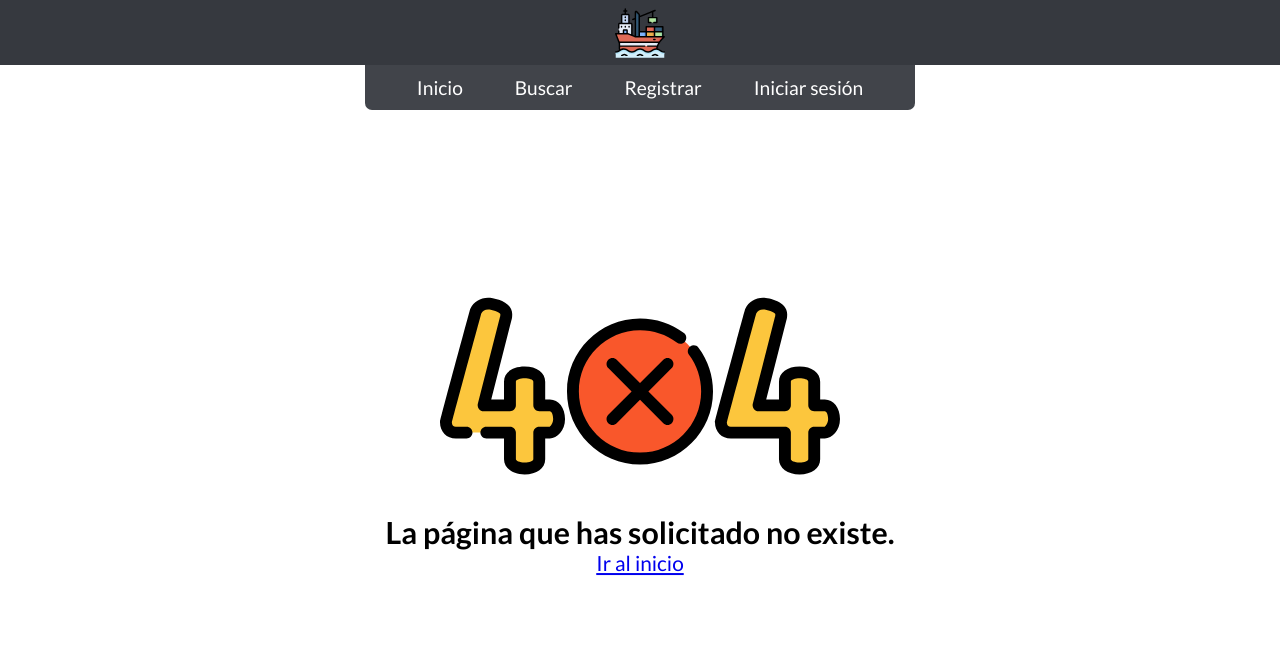
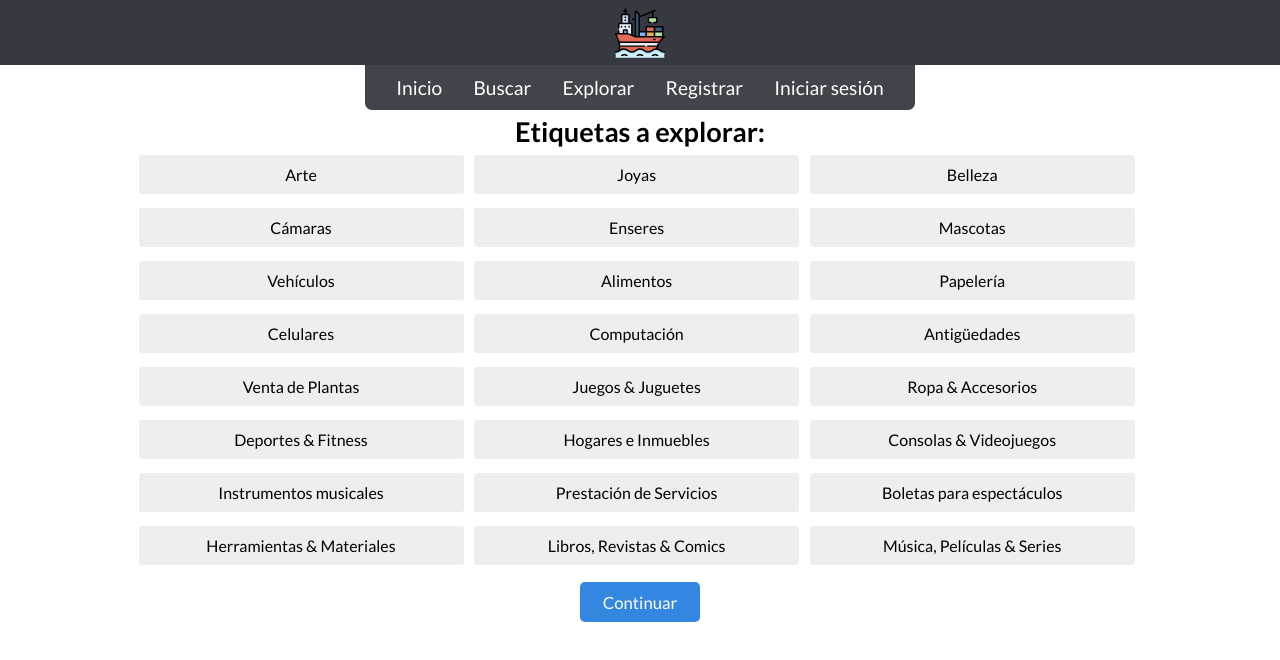
Before and after one commit to gianllopez/Volga, a React (Create React App) app: page /products/explore in a window 1280 px wide. Shown: the top 660 px of the page. Built offline with nearby package versions, Linux system fonts and the light colour scheme.

Commit message:
Explore: UI ready, creo.

```diff
--- a/src/assets/index.js
+++ b/src/assets/index.js
@@ -48,7 +48,7 @@ export const cn_icons = {
 };
 
 // ---------- UserTags (Page) Exports ---------- //
-export const tagsProps = Object.entries({
+export const tagsProps = {
    'Vehículos': vehicles_icon,
    'Alimentos': foods_icon,
    'Mascotas': pets_icon,
@@ -73,7 +73,7 @@ export const tagsProps = Object.entries({
    'Joyas': jewelry_icon,
    'Ropa & Accesorios': clothes_icon,
    'Prestación de Servicios': services_icon
-});
+};
 
 // ---------- ShopProfile (Page) Exports ---------- //
 export const statsicons = {
--- a/src/index.js
+++ b/src/index.js
@@ -5,7 +5,7 @@ import {
    Logup, ContactNetworks, UserProfilePicture, UserTags,
    Login, UserProfile, ProductPage, Home,
    PostProduct, NewOpinion, ClientsOpinions,
-   ShopContact, SearchResults, NotFound
+   ShopContact, SearchResults, NotFound, Explore
 } from './pages/';
 import { MainLayout } from './pages/components/';
 import './index.css';
@@ -40,6 +40,7 @@ ReactDOM.render(
                <NoAuthRoute exact path="/logup" component={Logup} /> {/* Ready, por revisar si hay código que resumir... */}
                <NoAuthRoute exact path="/login" component={Login} />
                <Route exact path="/users/:username" component={UserProfile} />
+               <Route exact path="/products/explore" component={Explore} />
                <Route exact path="/:username/catalog/:productkey" component={ProductPage} />
                <ProtectedRoute exact path="/my-products/new" component={PostProduct} />
                <Route exact path="/:username/opinions" component={ClientsOpinions} /> {/* Ready, por revisar si hay código que resumir... */}
--- /dev/null
+++ b/src/pages/Explore.js
@@ -0,0 +1,17 @@
+import React, { Component } from 'react';
+import { ButtonLoader, TagsSelector } from './components';
+import './styles/Explore.css';
+
+class Explore extends Component {
+   render() {
+      return (
+         <div id="explore-page">
+            <h1>Etiquetas a explorar:</h1>
+            <TagsSelector/>
+            <ButtonLoader/>
+         </div>
+      );
+   };
+};
+
+export default Explore;
--- a/src/pages/UserTags.js
+++ b/src/pages/UserTags.js
@@ -73,7 +73,7 @@ class UserTags extends Component {
                <span>Selecciona las que quieras</span>
             </div>
             <div id="tags-entries">
-               {tagsProps.map(
+               {Object.entries(tagsProps).map(
                   (tagdata, i) => (
                      <TagBox
                         key={i}
--- /dev/null
+++ b/src/pages/components/Explore/TagsSelector.css
@@ -0,0 +1,22 @@
+#tags-selector p {
+   background-color: #eeeeee;
+   padding: 10px 0;
+   border-radius: 3px;
+   text-align: center;
+   margin: 7px;
+   width: 90vw;
+   max-width: 325px;
+}
+
+@media (min-width: 768px) {
+   #tags-selector {
+      display: grid;
+      grid-template-columns: repeat(2, 50%);
+   }
+}
+
+@media (min-width: 1035px) {
+   #tags-selector {
+      grid-template-columns: repeat(3, 33%);
+   }
+}
--- /dev/null
+++ b/src/pages/components/Explore/TagsSelector.js
@@ -0,0 +1,20 @@
+import React, { Component } from 'react';
+import { tagsProps } from '../../../assets';
+import './TagsSelector.css';
+
+class TagsSelector extends Component {
+   render() {
+      let tags = Object.keys(tagsProps).sort((a, b) => a.length - b.length);
+      return (
+         <div id="tags-selector">
+            {tags.map((tag, index) => (
+               <p key={index}>
+                  {tag}
+               </p>
+            ))}
+         </div>
+      );
+   };
+};
+
+export default TagsSelector;
--- a/src/pages/components/common/NavBar.js
+++ b/src/pages/components/common/NavBar.js
@@ -30,12 +30,12 @@ function NavBar(props) {
          <div id="navbar-links">
             <Link to="/">Inicio</Link>
             <SearchLink />
-            {/* <Link to="/shops/explore">Explorar</Link> */}
+            <Link to="/products/explore">Explorar</Link>
             {isAuthenticated ?
                <Fragment>
                   <Link to="/my-products/new">Postear</Link>
-                  <Link to="/users/me">Mi perfil</Link>
-                  <a href="/" onClick={logOut}>Cerrar sesión</a>
+                  {/* <Link to="/users/me">Mi perfil</Link> */}
+                  {/* <a href="/" onClick={logOut}>Cerrar sesión</a> */}
                </Fragment> :
                <Fragment>
                   <Link to="/logup">Registrar</Link>
--- a/src/pages/components/index.js
+++ b/src/pages/components/index.js
@@ -25,3 +25,4 @@ export { default as CommentInput } from './NewOpinion/CommentInput';
 export { default as ContactLink } from './ShopContact/ContactLink';
 export { default as ProductGallery } from './ProductPage/ProductGallery';
 export { default as FollowButton } from './UserProfile/FollowButton';
+export { default as TagsSelector } from './Explore/TagsSelector';
--- a/src/pages/index.js
+++ b/src/pages/index.js
@@ -13,3 +13,4 @@ export { default as NewOpinion } from './NewOpinion';
 export { default as ShopContact } from './ShopContact';
 export { default as SearchResults } from './SearchResults';
 export { default as NotFound } from './NotFound';
+export { default as Explore } from './Explore';
--- /dev/null
+++ b/src/pages/styles/Explore.css
@@ -0,0 +1,37 @@
+#explore-page {
+   padding-top: 75px;
+   display: flex;
+   flex-direction: column;
+   align-items: center;
+}
+
+@media (min-width: 768px) {
+   #explore-page {
+      padding-top: 115px;
+   }
+}
+
+@media (min-height: 850px) {
+   #explore-page {
+      padding-top: 0;
+      position: absolute;
+      top: 50%;
+      left: 50%;
+      transform: translate(-50%, -50%);
+   }
+}
+
+#explore-page > h1 {
+   font-size: 7vw;
+   text-align: center;
+}
+
+@media (min-width:425px) {
+   #explore-page > h1 {
+      font-size: 1.7em;
+   }
+}
+
+#explore-page .btnloader-wrapper {
+   margin: 10px;
+}
```
